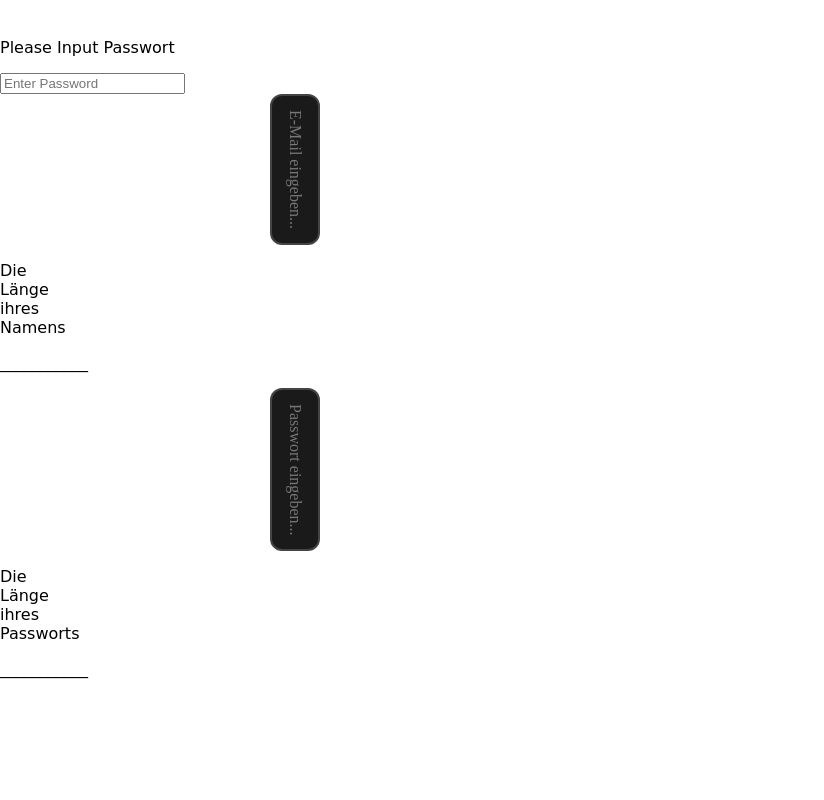
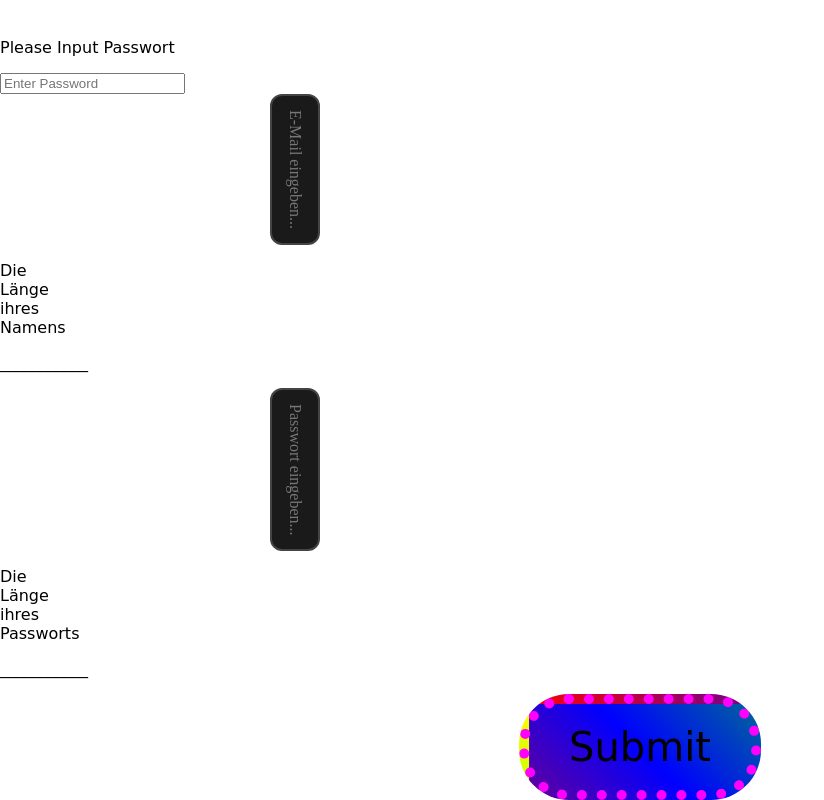
Before and after one commit to OsmanSa20/BitByByte, a Vue app in the folder BadUX/: page /login in a window 1280 px wide. Shown: the part 2592-3392 px from the top of the page, without its empty margins (0-824 px from the left). Before the commit the page ends 3286 px from the top, so only its background shows below. Built offline with nearby package versions, Linux system fonts and the light colour scheme.

Commit message:
added sum bullshit

```diff
--- a/BadUX/src/views/LoginPage.vue
+++ b/BadUX/src/views/LoginPage.vue
@@ -15,9 +15,34 @@ const focusEmail = () => {
   // Falls FakeInput intern eine focus-Methode hat, nutzt man fakeEmailRef.value.focus()
   fakeEmailRef.value?.$el?.focus?.() || fakeEmailRef.value?.focus?.()
 }
+const errorSound = new Audio('/BadUX/src/assets/error.mp3')
+
+function playErrorSound() {
+  // Reset damit er bei jedem Hover neu startet
+  errorSound.currentTime = 0
+
+  errorSound.play().catch(() => {
+    // Autoplay blockiert → ignorieren
+  })
+}
 
 const focusPassword = () => {
   fakePasswordRef.value?.$el?.focus?.() || fakePasswordRef.value?.focus?.()
+}
+
+function submitChaos() {
+  const payload = {
+    email: email.value,
+    password: password.value
+  }
+
+  const encoded = btoa(JSON.stringify(payload))
+
+  alert(
+    "⚠️ SYSTEM OVERLOAD ⚠️\n\n" +
+    "Base64 Payload:\n\n" +
+    encoded
+  )
 }
 </script>
 
@@ -75,6 +100,10 @@ const focusPassword = () => {
     />
     <div class="vertical" style="width: 30px;"><p class="vertical">Die Länge ihres Passworts</p> <p>___________</p> </div>
   </div>
+  <button class="chaos-submit" @click="submitChaos" @mouseenter="playErrorSound">
+  Submit
+</button>
+<div @click="() => errorSound.play().then(() => errorSound.pause())"></div>
 </template>
 
 <style scoped>
@@ -152,4 +181,59 @@ h1 {
 .e-input {
   cursor: pointer;
 }
+
+.chaos-submit {
+  font-size: 40px;
+  font-family: "Comic Sans MS", cursive;
+
+  padding: 20px 40px;
+
+  background: linear-gradient(45deg, red, blue, lime, yellow);
+  background-size: 400% 400%;
+
+  border: 10px dotted magenta;
+  border-radius: 50px;
+
+  cursor: pointer;
+
+  animation:
+    rainbow 2s linear infinite,
+    shake 0.5s infinite,
+     rotate 20s 350deg infinite,
+    spin 1s linear infinite;
+
+
+  position: relative;
+  left: 50%;
+  transform: translateX(-50%);
+}
+
+/* Regenbogen-Background */
+@keyframes rainbow {
+  0% { background-position: 0% 50%; }
+  50% { background-position: 100% 50%; }
+  100% { background-position: 0% 50%; }
+}
+
+/* Zittern */
+@keyframes shake {
+  0% { transform: translateX(-50%) translate(0px, 0px); }
+  25% { transform: translateX(-50%) translate(3px, -3px); }
+  50% { transform: translateX(-50%) translate(-3px, 3px); }
+  75% { transform: translateX(-50%) translate(3px, 3px); }
+  100% { transform: translateX(-50%) translate(0px, 0px); }
+}
+
+/* langsame Rotation */
+@keyframes spin {
+  0% { filter: hue-rotate(0deg); }
+  100% { filter: hue-rotate(360deg); }
+}
+
+.chaos-submit:hover {
+  transform: scale(1.5) rotate(10deg);
+  background: black;
+  color: white;
+}
+
 </style>
```
Also changed, not shown: 1 other file (tests, documents, lock files or other folders).
